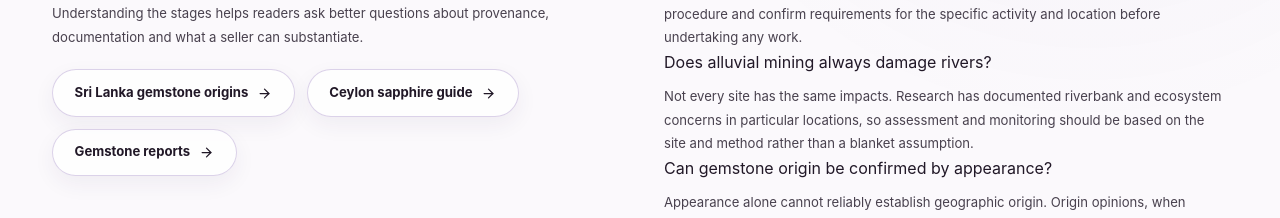
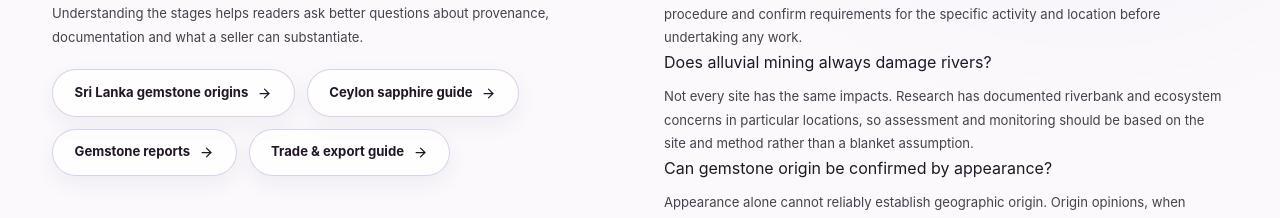
Before and after one commit to LinukaBandara/GemologyX, a Next.js app: page /sri-lanka-mining in a window 1280 px wide. Shown: the part 2720-2938 px from the top of the page. Built offline with nearby package versions, Linux system fonts and the light colour scheme.

Commit message:
Cross-link mining and trade-export guides

```diff
--- a/src/app/sri-lanka-mining/page.tsx
+++ b/src/app/sri-lanka-mining/page.tsx
@@ -225,6 +225,7 @@ export default function SriLankaMiningPage() {
             <Link href="/origins/sri-lanka" className="luxury-button luxury-button-secondary">Sri Lanka gemstone origins <ArrowRight size={15} /></Link>
             <Link href="/learn/sapphire/what-is-ceylon-sapphire" className="luxury-button luxury-button-secondary">Ceylon sapphire guide <ArrowRight size={15} /></Link>
             <Link href="/learn/gemstone-certification" className="luxury-button luxury-button-secondary">Gemstone reports <ArrowRight size={15} /></Link>
+            <Link href="/sri-lanka-trade-export" className="luxury-button luxury-button-secondary">Trade & export guide <ArrowRight size={15} /></Link>
           </div>
         </section>
 
```
